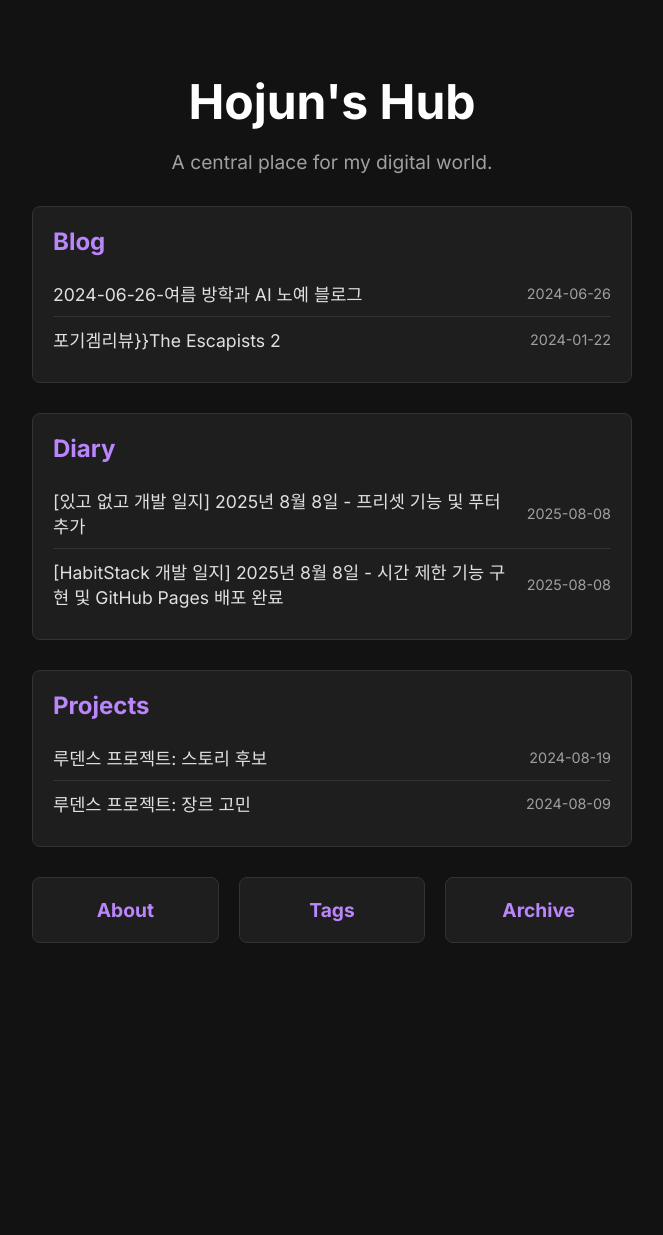
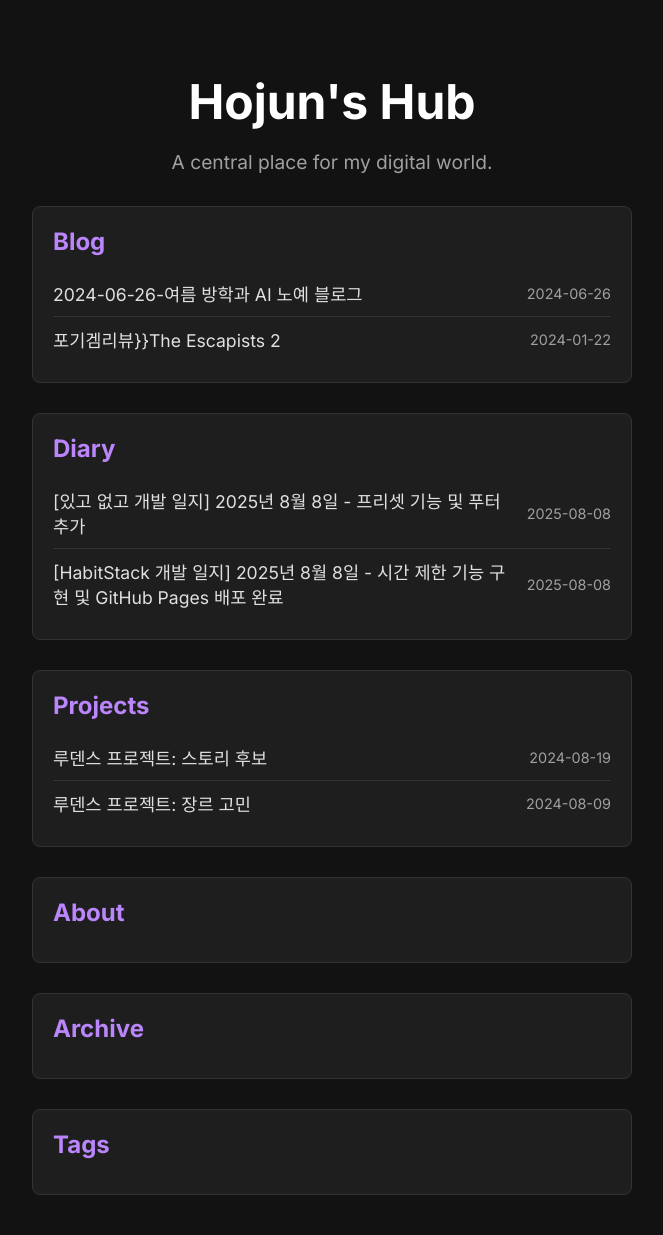
Before and after one commit to hojun313/hojun313.github.io, a Jekyll site: the page built from index.html, in a window 1280 px wide. Shown: the whole page, without its empty margins (308-971 px from the left). Built offline with Jekyll 4.4.1, drawn with Linux system fonts in a browser that asks for light colours; before the commit the page ends 983 px from its top, so only the background shows below that.

Commit message:
Revert "메인 배치 변경"
This reverts commit 41cd19be57205a15cadadbbcb8e92271a1e511fc.

```diff
--- a/assets/css/style.css
+++ b/assets/css/style.css
@@ -441,21 +441,3 @@ body.page-hub {
         font-size: 1rem;
     }
 }
-
-/* --- New Hub Bottom Row Styles --- */
-.hub-bottom-row {
-    display: flex;
-    gap: 20px; /* Adjust gap as needed */
-    width: 100%;
-}
-
-.hub-section-small {
-    flex: 1; /* Make all sections in the row have equal width */
-    text-align: center; /* Center the text */
-    padding: 20px; /* You can adjust padding */
-}
-
-.hub-section-small h2 {
-    font-size: 1.2rem; /* Smaller font size for the sub-links */
-    margin: 0;
-}
--- a/index.html
+++ b/index.html
@@ -43,16 +43,14 @@
                     {% endfor %}
                 </ul>
             </div>
-            <div class="hub-bottom-row">
-                <div class="hub-section hub-section-small">
-                    <h2><a href="/about/">About</a></h2>
-                </div>
-                <div class="hub-section hub-section-small">
-                    <h2><a href="/tags/">Tags</a></h2>
-                </div>
-                <div class="hub-section hub-section-small">
-                    <h2><a href="/archive/">Archive</a></h2>
-                </div>
+            <div class="hub-section">
+                <h2><a href="/about/">About</a></h2>
+            </div>
+            <div class="hub-section">
+                <h2><a href="/archive/">Archive</a></h2>
+            </div>
+            <div class="hub-section">
+                <h2><a href="/tags/">Tags</a></h2>
             </div>
         </div>
     </div>
```
